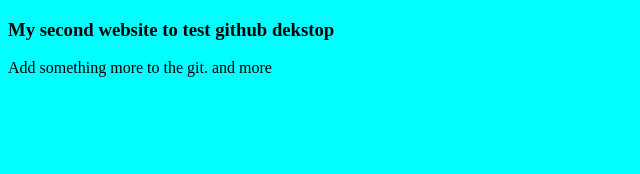
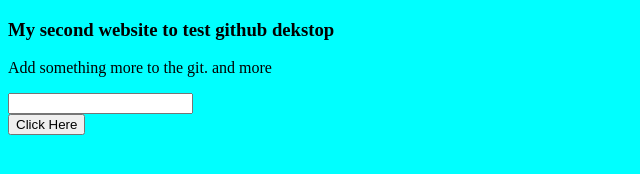
Before and after one commit to RahatRahman/my-second-website, a plain HTML site: page index.html in a window 1280 px wide. Shown: the whole page, without its empty margins (0-640 px from the left). Drawn offline with Linux system fonts and the light colour scheme.

Commit message:
button added

```diff
--- a/index.html
+++ b/index.html
@@ -11,5 +11,9 @@
     <div>
         <p>Add something more to the git. and more</p>
     </div>
+    <div>
+        <input type="text"><br>
+        <button>Click Here</button>
+    </div>
 </body>
 </html>
```
